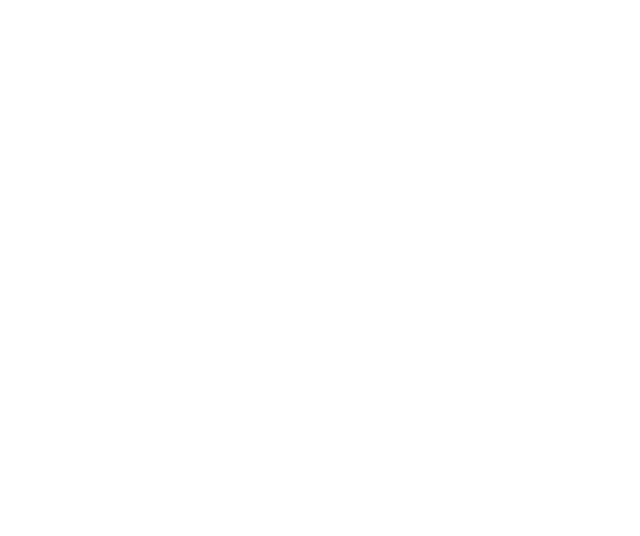
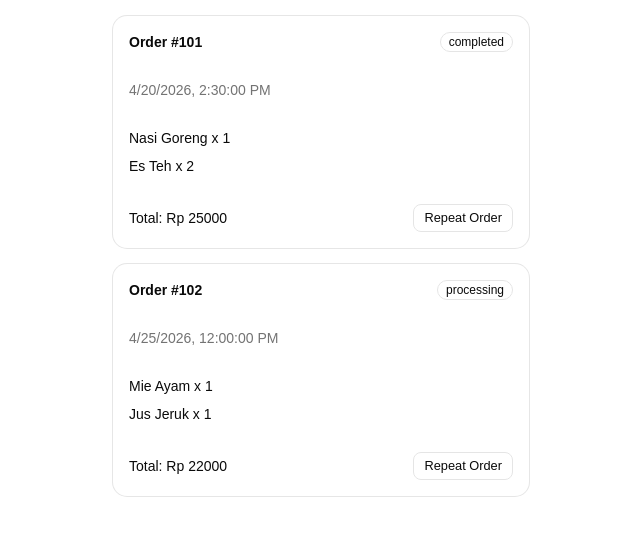
Before and after one commit to messtery/outfitly, a React (Vite) app: page /orderhistory in a window 1280 px wide. Before the commit this address had no page. Shown: the top 536 px of the page, without its empty margins (319-959 px from the left). Built offline with nearby package versions, Linux system fonts and the light colour scheme.

Commit message:
Menambahkan Fitur Order-History

```diff
--- a/src/App.tsx
+++ b/src/App.tsx
@@ -5,6 +5,7 @@
 import CartPage from './pages/CartPage.jsx';
 import CheckoutPage from './pages/CheckoutPage.jsx';
 import OrderTracking from './pages/OrderTrackingPage.jsx'
+import OrderHistory from './pages/OrderHistoryPage.jsx'
 import ProfilePage from './pages/ProfilePage.jsx';
 import AdminProductManagement from "./pages/AdminProductManagement"
 import AdminOrderManagement from "./pages/AdminOrderManagement"
@@ -23,6 +24,7 @@
         <Route path="/cart" element={<CartPage />} />
         <Route path="/checkout" element={<CheckoutPage />} />
         <Route path="/ordertracking" element={<OrderTracking />} />
+        <Route path="/orderhistory" element={<OrderHistory />} />
         <Route path="/profile" element={<ProfilePage />} />
         <Route path="/admin/dashboard" element={<AdminDashboard />} />
         <Route path="/admin/products" element={<AdminProductManagement />} />
--- a/src/components/order/OrderActions.jsx
+++ b/src/components/order/OrderActions.jsx
@@ -1,14 +1,35 @@
 import { Button } from "@/components/ui/button"
+import { useNavigate } from "react-router-dom"
 
-export default function OrderActions({ onCancel, onRepeat }) {
+export default function OrderActions({ mode = "tracking", onCancel, onRepeat }) {
+
+  const navigate = useNavigate()
+
+  const handleRepeat = () => {
+    if (onRepeat) onRepeat()
+    navigate("/cart")
+  }
+
+
+  if (mode === "tracking") {
     return (
       <div className="flex gap-2">
-      <Button variant="destructive" onClick={onCancel}>
+        <Button variant="destructive" size="sm" onClick={onCancel}>
           Batalkan Pesanan
         </Button>
-      <Button variant="outline" onClick={onRepeat}>
+      </div>
+    )
+  }
+
+  if (mode === "history") {
+    return (
+      <div className="flex gap-2">
+        <Button variant="outline" size="sm" onClick={handleRepeat}>
           Repeat Order
         </Button>
       </div>
     )
   }
+
+  return null
+}
--- /dev/null
+++ b/src/components/order/OrderHistory.jsx
@@ -0,0 +1,41 @@
+import { Badge } from "@/components/ui/badge"
+import { Button } from "@/components/ui/button"
+import { Card } from "@/components/ui/card"
+import OrderItem from "./OrderItem"
+import OrderActions from "./OrderActions"
+
+export default function OrderHistory({ orders, onRepeat }) {
+  return (
+    <div className="space-y-4">
+      {orders.map((order) => (
+        <Card key={order.id} className="p-4 space-y-3">
+          <div className="flex justify-between items-center">
+            <h3 className="font-semibold">Order #{order.id}</h3>
+            <Badge variant="outline">{order.status}</Badge>
+          </div>
+
+          <p className="text-sm text-muted-foreground">
+            {new Date(order.date).toLocaleString()}
+          </p>
+
+          <div className="space-y-2">
+            {order.items.map((item, idx) => (
+              <OrderItem key={idx} item={item} />
+            ))}
+          </div>
+
+          <div className="flex justify-between items-center">
+            <span className="font-medium">
+              Total: Rp {order.items.reduce(
+                (acc, item) => acc + Number(item.price) * Number(item.qty),
+                0
+              )}
+            </span>
+            <OrderActions mode="history" />
+          </div>
+
+        </Card>
+      ))}
+    </div>
+  )
+}
--- /dev/null
+++ b/src/components/order/OrderItem.jsx
@@ -0,0 +1,7 @@
+export default function OrderItem({ item }) {
+  return (
+    <div className="flex justify-between text-sm">
+      <span>{item.name} x {item.qty}</span>
+    </div>
+  )
+}
--- /dev/null
+++ b/src/components/ui/badge.tsx
@@ -0,0 +1,49 @@
+import * as React from "react"
+import { cva, type VariantProps } from "class-variance-authority"
+import { Slot } from "radix-ui"
+
+import { cn } from "@/lib/utils"
+
+const badgeVariants = cva(
+  "group/badge inline-flex h-5 w-fit shrink-0 items-center justify-center gap-1 overflow-hidden rounded-4xl border border-transparent px-2 py-0.5 text-xs font-medium whitespace-nowrap transition-all focus-visible:border-ring focus-visible:ring-[3px] focus-visible:ring-ring/50 has-data-[icon=inline-end]:pr-1.5 has-data-[icon=inline-start]:pl-1.5 aria-invalid:border-destructive aria-invalid:ring-destructive/20 dark:aria-invalid:ring-destructive/40 [&>svg]:pointer-events-none [&>svg]:size-3!",
+  {
+    variants: {
+      variant: {
+        default: "bg-primary text-primary-foreground [a]:hover:bg-primary/80",
+        secondary:
+          "bg-secondary text-secondary-foreground [a]:hover:bg-secondary/80",
+        destructive:
+          "bg-destructive/10 text-destructive focus-visible:ring-destructive/20 dark:bg-destructive/20 dark:focus-visible:ring-destructive/40 [a]:hover:bg-destructive/20",
+        outline:
+          "border-border text-foreground [a]:hover:bg-muted [a]:hover:text-muted-foreground",
+        ghost:
+          "hover:bg-muted hover:text-muted-foreground dark:hover:bg-muted/50",
+        link: "text-primary underline-offset-4 hover:underline",
+      },
+    },
+    defaultVariants: {
+      variant: "default",
+    },
+  }
+)
+
+function Badge({
+  className,
+  variant = "default",
+  asChild = false,
+  ...props
+}: React.ComponentProps<"span"> &
+  VariantProps<typeof badgeVariants> & { asChild?: boolean }) {
+  const Comp = asChild ? Slot.Root : "span"
+
+  return (
+    <Comp
+      data-slot="badge"
+      data-variant={variant}
+      className={cn(badgeVariants({ variant }), className)}
+      {...props}
+    />
+  )
+}
+
+export { Badge, badgeVariants }
--- /dev/null
+++ b/src/pages/OrderHistoryPage.jsx
@@ -0,0 +1,30 @@
+import OrderHistory from "@/components/order/OrderHistory"
+
+export default function OrderHistoryPage() {
+  const orders = [
+    {
+      id: "101",
+      status: "completed",
+      date: "2026-04-20T14:30:00",
+      items: [
+        { name: "Nasi Goreng", qty: 1, price: 15000},
+        { name: "Es Teh", qty: 2, price: 5000},
+      ],
+    },
+    {
+      id: "102",
+      status: "processing",
+      date: "2026-04-25T12:00:00",
+      items: [
+        { name: "Mie Ayam", qty: 1, price: 12000},
+        { name: "Jus Jeruk", qty: 1, price: 10000},
+      ],
+    },
+  ]
+
+  return (
+    <div className="max-w-md mx-auto p-4">
+      <OrderHistory orders={orders} />
+    </div>
+  )
+}
```
Lines whose indentation alone changed are shown as unchanged.
